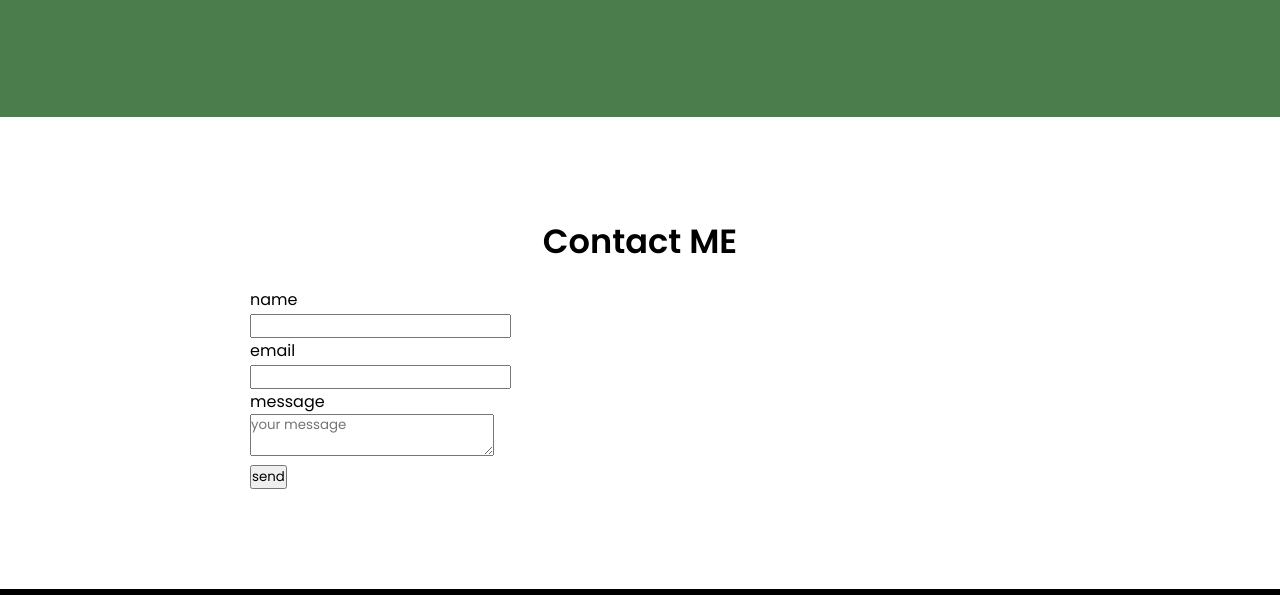
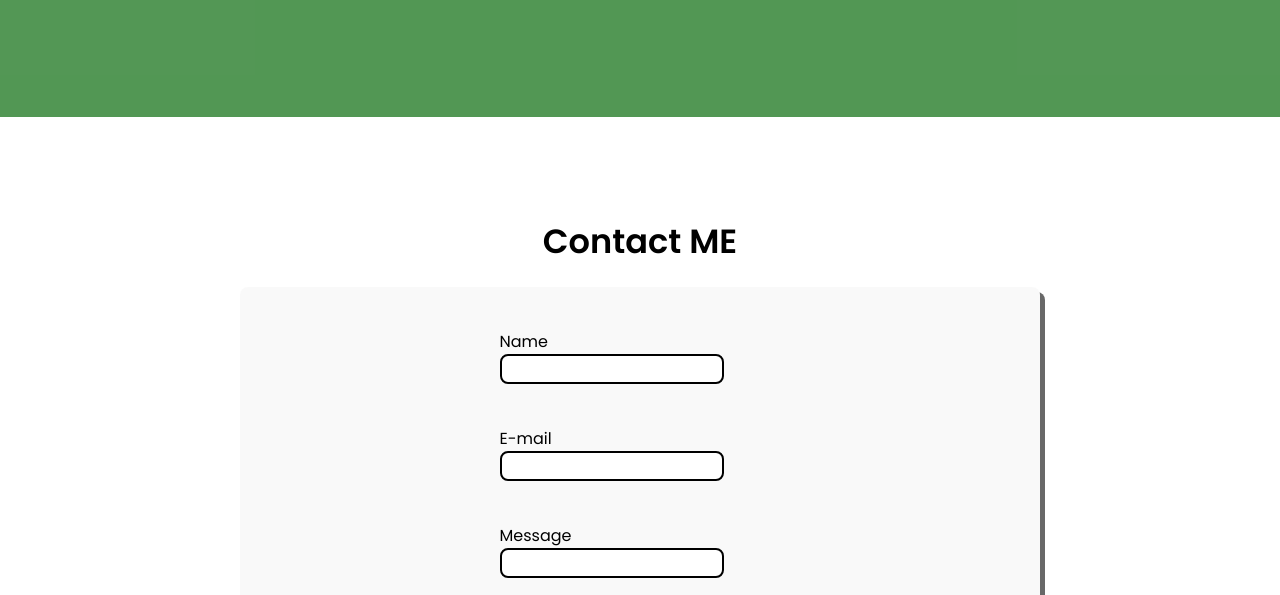
Before and after one commit to carlosCosta24/portfolio, a plain HTML site: page index.html in a window 1280 px wide. Shown: the part 3482-4077 px from the top of the page. Drawn offline with Linux system fonts and the light colour scheme.

Commit message:
updadte and edit contact form

```diff
--- a/index.html
+++ b/index.html
@@ -151,28 +151,31 @@
     </section>
     <section class="cards" id="contact">
         <h2 class="title">Contact ME</h2>
-        <form action="">
+        <div class="form-decorator">
+            <form action="" id="form">
                 <div>
-                <legend id="name">name</legend>
+                    <legend id="name">Name</legend>
                     <input type="text" for="name">
                 </div>
                 <div>
-                <legend id="email">email</legend>
+                    <legend id="email">E-mail</legend>
                     <input type="email" for="email">
                 </div>
                 <div>
-                <legend>message</legend>
-                <textarea type="text" for="message" placeholder="your message"></textarea>
+                    <legend>Message</legend>
+                    <input type="text" for="message">
                 </div>
-            <button>send</button>
+                <button for="form">send</button>
             </form>
+        </div>
     </section>
 
     <footer class="footer">
         <p class="footer-title">copyrights@ <span> MOLTO</span></p>
         <div class="social-icons">
-            <a href="#"><i class="fab fa-linkedin-in"></i></a>
-            <a href="#"><i class="fab fa-github"></i></a>
+            <a href="https://www.linkedin.com/in/abdalhman-mgahed-667ab418a/" target="_blank"><i
+                    class="fab fa-linkedin-in"></i></a>
+            <a href="https://github.com/M0lt0" target="_blank"><i class="fab fa-github"></i></a>
         </div>
     </footer>
 </body>
--- a/style.css
+++ b/style.css
@@ -15,6 +15,7 @@ header {
   justify-content: space-between;
   align-items: center;
   padding: 15px 250px;
+  margin-top: 0px;
 }
 
 .logo img {
@@ -59,6 +60,7 @@ section {
   background-size: cover;
   background-repeat: no-repeat;
   z-index: -10;
+  margin-top: 96px;
 }
 .main {
   width: 100%;
@@ -66,6 +68,7 @@ section {
   display: flex;
   align-items: center;
   z-index: 1;
+  /* margin-top: 70px; */
 }
 
 .main h2 {
@@ -203,7 +206,7 @@ section {
 }
 
 .projects {
-  background-color: #014703b5;
+  background-color: #0c6d0fb5;
 }
 .projects .title {
   font-size: 2.1em;
@@ -258,7 +261,12 @@ section {
 .more-details:hover {
   color: azure;
 }
-
+#contact {
+  display: flex;
+  flex-direction: column;
+  align-items: center;
+  justify-content: center;
+}
 .contact .card {
   display: flex;
   justify-content: center;
@@ -275,6 +283,43 @@ section {
 
 .contact .info p {
   font-size: 1.7em;
+}
+.form-decorator {
+  display: flex;
+  width: 800px;
+  height: 400px;
+  background-color: rgba(243, 243, 243, 0.498);
+  border-radius: 8px;
+  align-items: center;
+  justify-content: space-evenly;
+  box-shadow: 5px 5px #686868;
+}
+.form-decorator input {
+  height: 30px;
+  width: 80%;
+  border-radius: 8px;
+  border: 2px solid black;
+  padding: 5px 10px;
+}
+.form-decorator input:focus {
+  outline: none;
+  border: 3px solid red;
+}
+.form-decorator button {
+  width: 40%;
+  height: 25px;
+  border-radius: 14px;
+  color: white;
+  background-color: rgba(255, 0, 115, 0.712);
+  cursor: pointer;
+}
+form {
+  display: flex;
+  width: 100%;
+  height: 100%;
+  flex-direction: column;
+  align-items: center;
+  justify-content: space-evenly;
 }
 .footer {
   background-color: black;
@@ -299,8 +344,15 @@ section {
   color: blueviolet;
   font-size: 1.1em;
   font-weight: 300;
+  margin-left: 5px;
+}
+:target {
+  scroll-margin-top: 90px;
 }
 @media (max-width: 1023px) {
+  :target {
+    scroll-margin-top: 90px;
+  }
   header {
     padding: 12px 20px;
   }
@@ -332,6 +384,9 @@ section {
 }
 
 @media (max-width: 641px) {
+  :target {
+    scroll-margin-top: 90px;
+  }
   body {
     font-size: 12px;
   }
```
Lines whose indentation alone changed are shown as unchanged.
